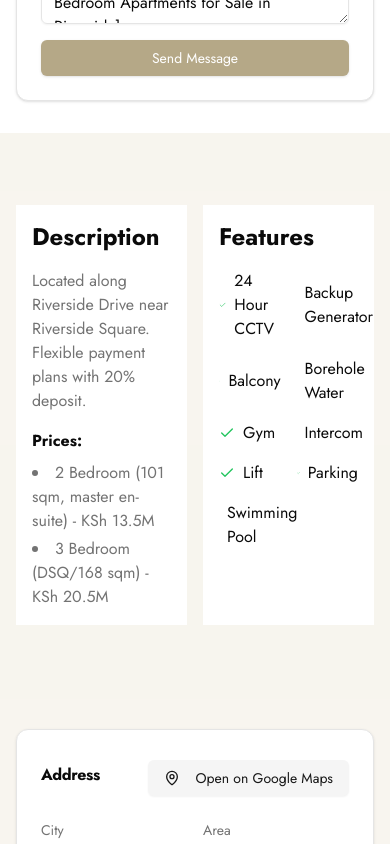
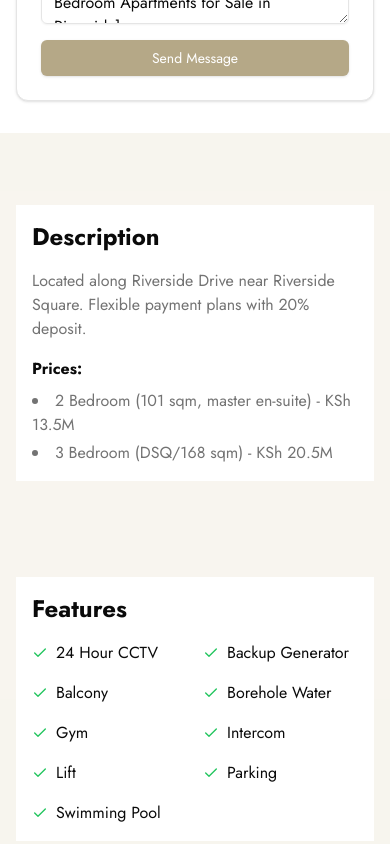
Before and after one commit to kibochamark/RealEstateApplication, a Next.js app: page /listing/1 in a window 390 px wide. Shown: the part 1080-1924 px from the top of the page. Built offline with nearby package versions, Linux system fonts and the light colour scheme.

Commit message:
Modified styling and fixed the description page

```diff
--- a/src/components/propertydetails.tsx
+++ b/src/components/propertydetails.tsx
@@ -244,7 +244,7 @@ export default function PropertyDetail() {
 
       {/* description and features */}
       <div className='bg-secondary50/90   '>
-        <div className='container grid grid-cols-2 gap-4 px-4 py-8'>
+        <div className='container grid md:grid-cols-2 gap-4 px-4 py-8'>
 
 
           {/* Description */}
```
